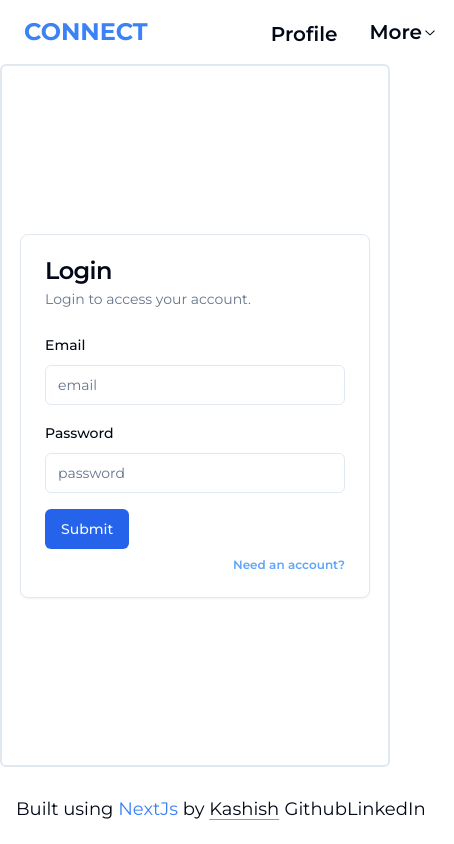
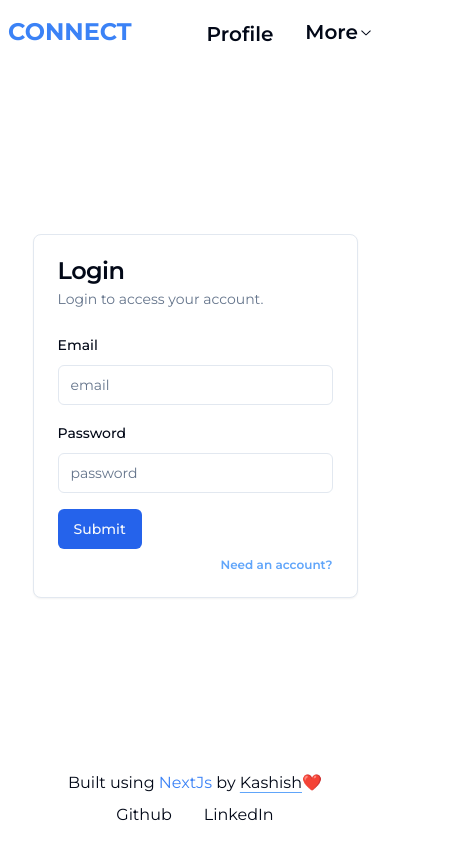
Before and after one commit to K-ash-ish/social-media-app, a Next.js app: page /login in a window 390 px wide. Shown: the whole page, 454 px wide, since content can reach past the window. Built offline with nearby package versions, Linux system fonts and the light colour scheme.

Commit message:
fixing minor ui issues

```diff
--- a/src/app/layout.js
+++ b/src/app/layout.js
@@ -14,7 +14,7 @@ export const metadata = {
 export default function RootLayout({ children }) {
   return (
     <html lang="en" className={roboto.className}>
-      <body className="h-screen">
+      <body className="h-screen w-full">
         <Navbar />
         {children}
         <Footer />
--- a/src/components/Auth.js
+++ b/src/components/Auth.js
@@ -14,8 +14,8 @@ import Link from "next/link";
 function Auth(props) {
   const { title, description, form, onSubmit, isLoading, errorMessage } = props;
   return (
-    <div className="rounded-md md:w-1/2 md:mx-auto h-5/6 flex items-center border-2">
-      <Card className="w-[350px] mx-auto  ">
+    <div className="rounded-md md:w-1/2  w-5/6 mx-auto h-5/6 flex items-center md:border-2">
+      <Card className="md:w-[350px] w-full mx-auto  ">
         <CardHeader>
           <CardTitle>{title}</CardTitle>
           <CardDescription>{description}</CardDescription>
--- a/src/components/Footer.js
+++ b/src/components/Footer.js
@@ -2,8 +2,8 @@ import Link from "next/link";
 
 function Footer() {
   return (
-    <footer className="rounded-md md:w-1/2 md:mx-auto text-lg  mx-2 h-16 p-2 flex justify-between items-end">
-      <p>
+    <footer className="rounded-md md:w-1/2  md:mx-auto   h-16 md:p-2 md:flex md:flex-row flex flex-col items-center justify-center gap-2  md:justify-between md:items-center ">
+      <div className="">
         Built using{" "}
         <a
           target="_blank"
@@ -17,8 +17,9 @@ function Footer() {
         <span className="underline decoration-blue-400 underline-offset-4">
           Kashish
         </span>
-      </p>
-      <ul className="w-1/4 flex justify-around items-center">
+        ❤️
+      </div>
+      <ul className=" md:flex md:justify-around md:items-center  flex  gap-8">
         <li>
           <a target="_blank" href="https://github.com/K-ash-ish" rel="noopener">
             Github
--- a/src/components/Navbar.js
+++ b/src/components/Navbar.js
@@ -16,14 +16,14 @@ function Navbar() {
   // isLoggedIn();
 
   return (
-    <nav className=" rounded-md md:w-1/2 md:mx-auto mx-2 h-16 p-2 flex justify-between items-center">
+    <nav className="rounded-md md:w-1/2  md:mx-auto   h-16 md:p-2 flex flex-row  justify-between items-center  ">
       <Link
         href="/"
         className="text-2xl font-bold uppercase text-blue-500 mx-2"
       >
         Connect
       </Link>
-      <ul className="font-semibold w-1/3 flex justify-around items-center text-xl">
+      <ul className="font-semibold  flex justify-around items-center text-xl">
         <Link
           href="/profile"
           className="hover:bg-accent h-10 px-4 py-2 rounded-md"
--- a/src/hooks/useAuth.js
+++ b/src/hooks/useAuth.js
@@ -28,6 +28,9 @@ export function useAuth() {
         return data;
       });
   };
+  const isLoggedIn = async () => {
+    // console.log(cookies().getAll());
+  };
 
-  return { login, signUp };
+  return { login, signUp, isLoggedIn };
 }
```
